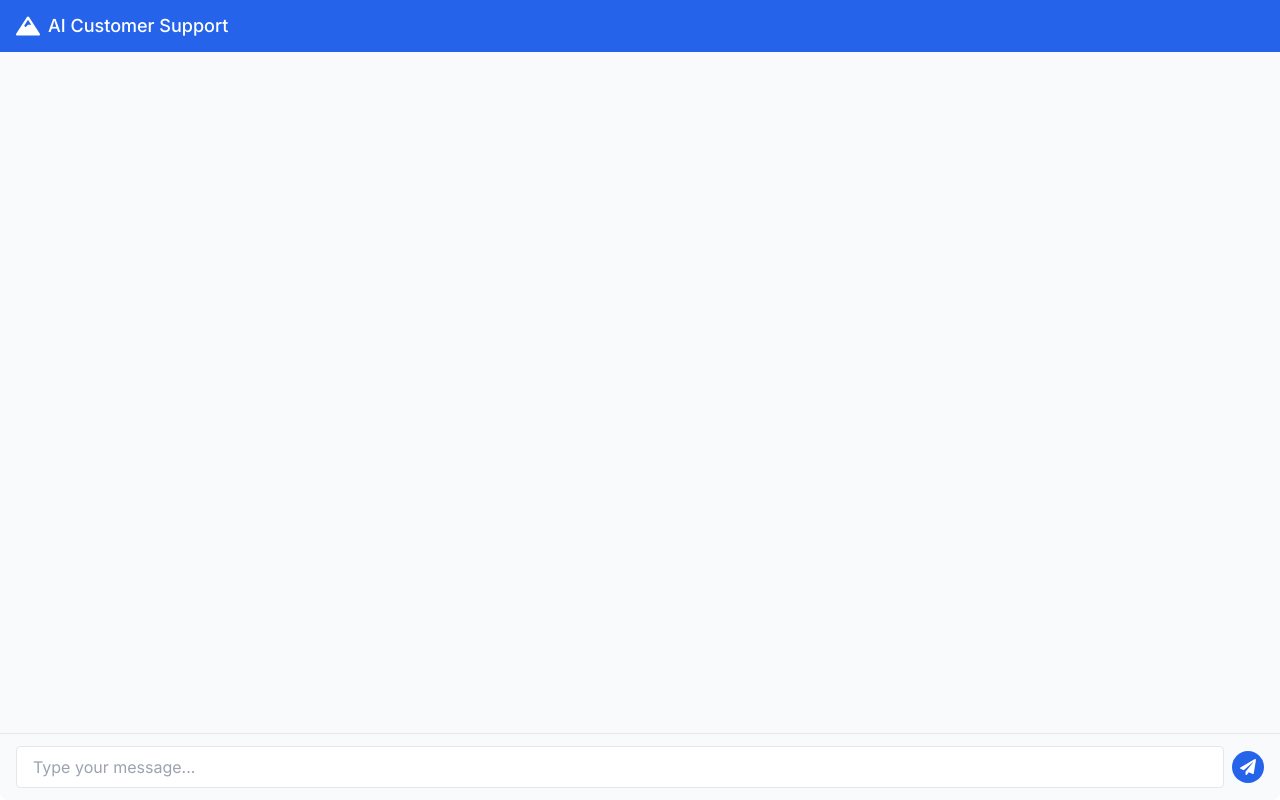
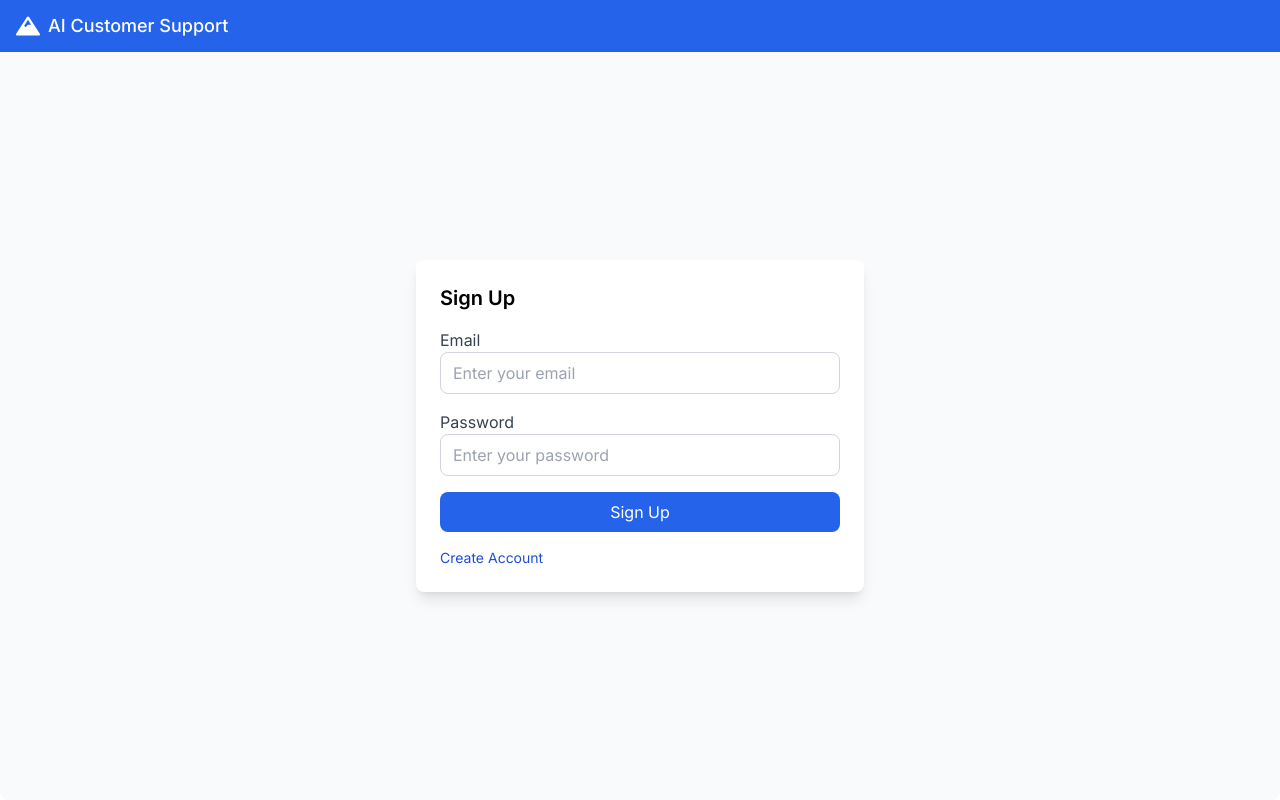
Before and after one commit to Jeffuz/AI-Customer-Support, a Next.js app in the folder my-app/: page / in a window 1280 px wide. Built offline with nearby package versions, Linux system fonts and the light colour scheme.

Commit message:
Sign Up UI Done

```diff
--- a/my-app/package.json
+++ b/my-app/package.json
@@ -16,13 +16,13 @@
     "react-icons": "^5.2.1"
   },
   "devDependencies": {
-    "@types/node": "^20",
-    "@types/react": "^18",
+    "@types/node": "20.14.14",
+    "@types/react": "18.3.3",
     "@types/react-dom": "^18",
     "eslint": "^8",
     "eslint-config-next": "14.2.5",
     "postcss": "^8",
     "tailwindcss": "^3.4.1",
-    "typescript": "^5"
+    "typescript": "5.5.4"
   }
 }
--- a/my-app/src/app/page.tsx
+++ b/my-app/src/app/page.tsx
@@ -1,5 +1,6 @@
 import Chatbox from "./components/chatbox";
+import Signup from "./signup/page";
 
 export default function Home() {
-  return <Chatbox/>;
+  return <Signup/>
 }
--- a/my-app/src/app/signin/page.tsx
+++ b/my-app/src/app/signin/page.tsx
@@ -1,7 +1,7 @@
-const page = () => {
+const SignIn = () => {
   return (
     <div>page</div>
   )
 }
 
-export default page
+export default SignIn
--- a/my-app/src/app/signup/page.tsx
+++ b/my-app/src/app/signup/page.tsx
@@ -1,7 +1,62 @@
-const page = () => {
-  return (
-    <div>page</div>
-  )
+import { FaMountain } from "react-icons/fa"
+import { useNavigate } from 'react-router-dom';
+
+// portion to create user data and send over to firebase. This data will then be obtained from sign in
+
+// const navigate = useNavigate();
+const handleClick = () => {
+//   navigate("/SignIn")
 }
 
-export default page
+
+const Signup = () => {
+  return (
+    <div className="flex flex-col h-screen rounded-lg bg-gray-50 w-full">
+    {/* Header */}
+    <div className="flex items-center justify-between bg-blue-600 text-white px-4 py-3">
+      <div className="flex items-center gap-2">
+        <FaMountain size={24} />
+        <h2 className="text-lg font-medium">AI Customer Support</h2>
+      </div>
+    </div>
+      {/* Sign Up Card */}
+    <div className="flex justify-center items-center flex-grow">
+        <div className="bg-white p-6 rounded-lg shadow-lg w-full max-w-md">
+          <h2 className="text-xl font-semibold mb-4">Sign Up</h2>
+          <form className="space-y-4">
+            <div>
+              <label className="block text-gray-700">Email</label>
+              <input
+                type="email"
+                className="w-full px-3 py-2 border border-gray-300 rounded-lg"
+                placeholder="Enter your email"
+              />
+            </div>
+            <div>
+              <label className="block text-gray-700">Password</label>
+              <input
+                type="password"
+                className="w-full px-3 py-2 border border-gray-300 rounded-lg"
+                placeholder="Enter your password"
+              />
+            </div>
+            <button
+              type="submit"
+              className="w-full bg-blue-600 text-white px-4 py-2 rounded-lg"
+            >
+              Sign Up
+            </button>
+            <div>
+              <button
+              type = "button"
+              className = "block text-blue-700 text-sm">Create Account </button>
+            </div>
+          </form>
+        </div>
+      </div>
+    </div>
+
+  );
+}
+
+export default Signup
```
Also changed, not shown: 1 other file (tests, documents, lock files or other folders).
